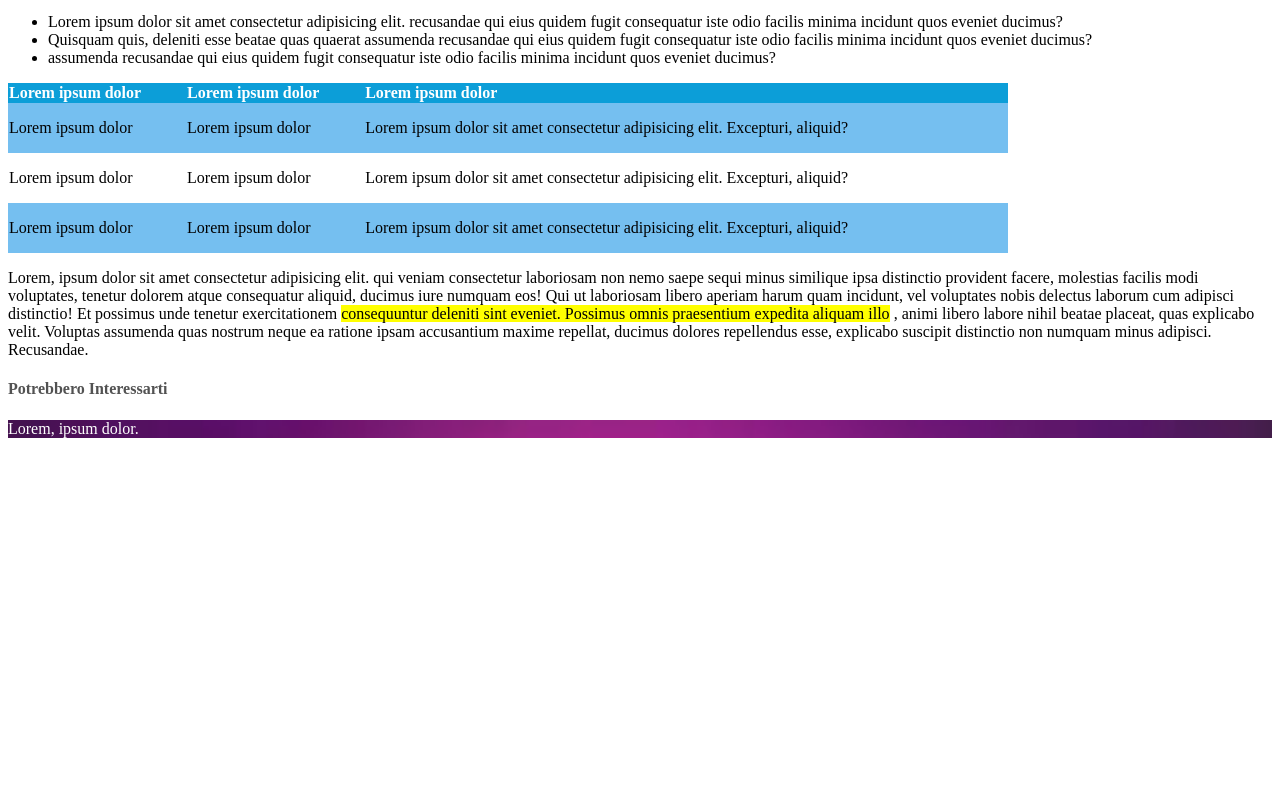
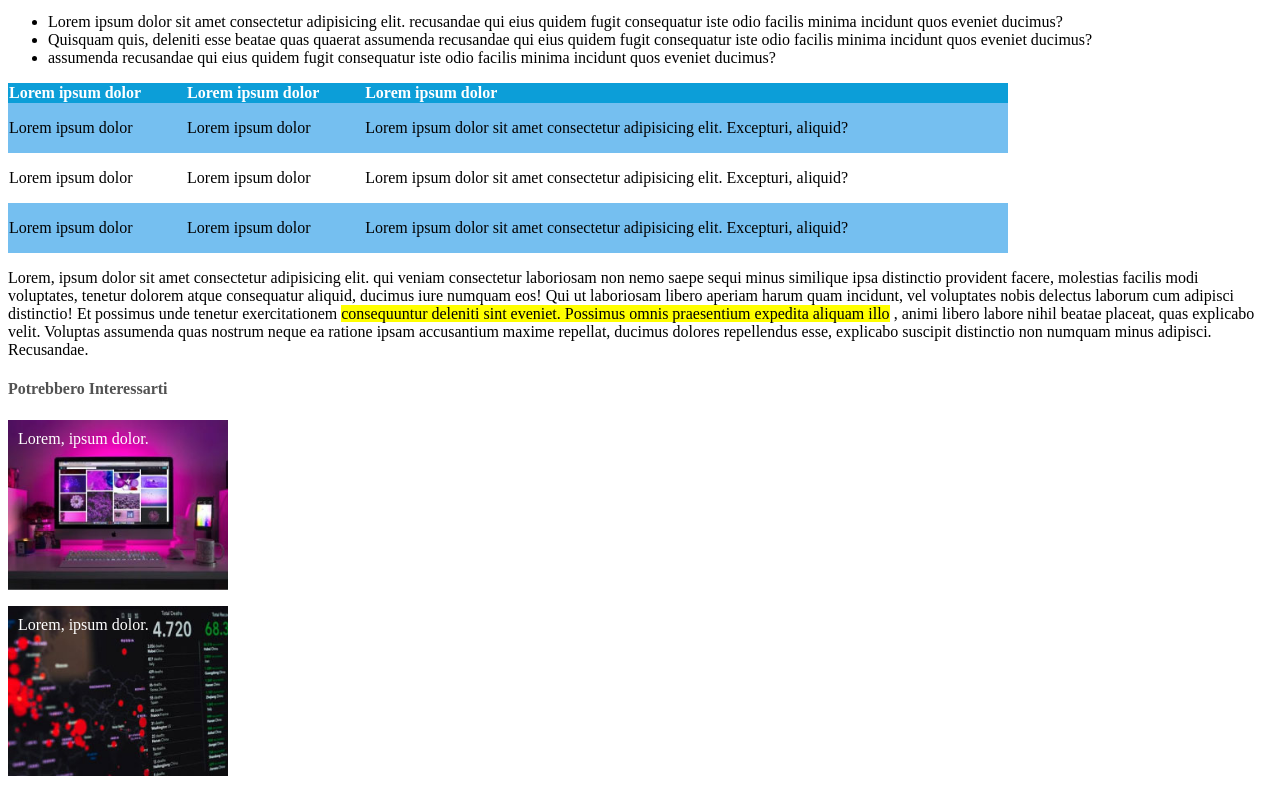
Before and after one commit to GiuliaMoiraghi10/html-css-booleaner, a plain HTML site: page index.html in a window 1280 px wide. Shown: the part 751-1543 px from the top of the page. Before the commit the page ends 1205 px from the top, so only its background shows below. Drawn offline with Linux system fonts and the light colour scheme.

Commit message:
complete footer

```diff
--- a/css/style.css
+++ b/css/style.css
@@ -65,5 +65,19 @@ h4{
 .first-img{
     background-image: url(../img/monitor.jpg);
     background-size: cover;
+    background-position: center;
+    width: 200px;
+    height: 150px;
     color: white;
+    padding: 10px;
 }
+
+.second-img{
+    background-image: url(../img/graph.jpg);
+    background-size: cover;
+    background-position: center;
+    width: 200px;
+    height: 150px;
+    color: white;
+    padding: 10px;
+}
--- a/index.html
+++ b/index.html
@@ -75,6 +75,7 @@
         <h4>Potrebbero Interessarti</h4>
         <section>
             <p class="first-img">Lorem, ipsum dolor.</p>
+            <p class="second-img">Lorem, ipsum dolor.</p>
         </section>
      </footer>
 </body>
```
